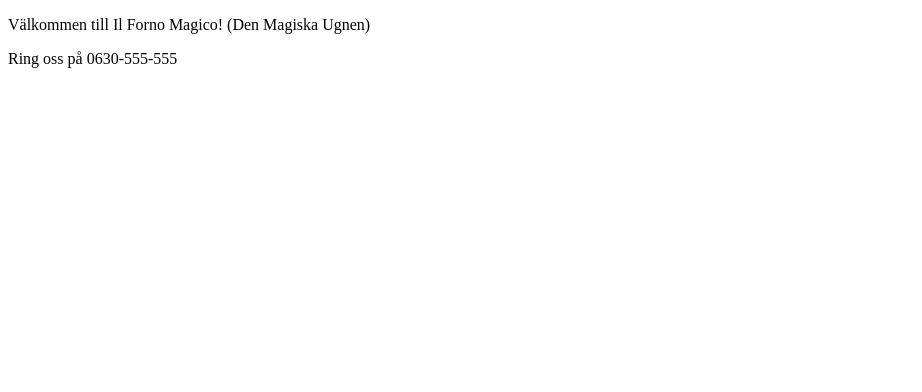
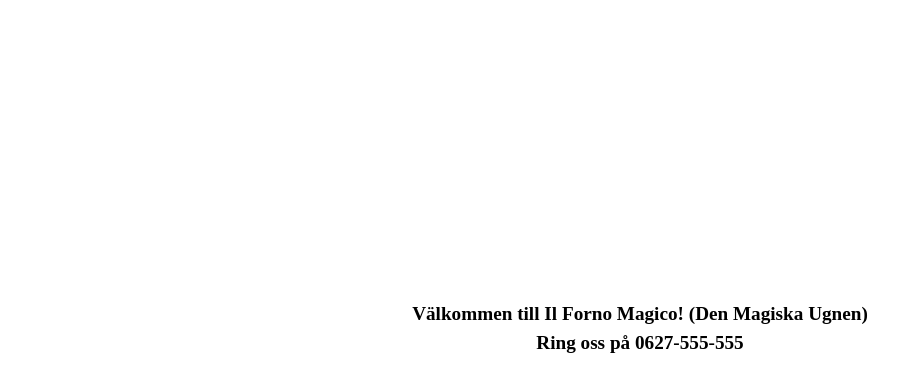
Before and after one commit to ivar117/JITS-pizzeria, a plain HTML site: page index.html in a window 1280 px wide. Shown: the whole page, without its empty margins (0-922 px from the left). Drawn offline with Linux system fonts and the light colour scheme.

Commit message:
grundläggande centrerad informerande text

```diff
--- a/index.html
+++ b/index.html
@@ -2,11 +2,14 @@
 <html lang="en">
 <head>
     <meta charset="UTF-8">
-    <meta name="viewport" content="width=device-width, initial-scale=1.0">
-    <title></title>
+    <meta name="viewport" content="width=device-width, initial-scale=0.0">
+    <link rel="stylesheet" href="style.css" media="all">
+    <title>Il Forno Magico</title>
 </head>
 <body>
-    <p>Välkommen till Il Forno Magico! (Den Magiska Ugnen)</p>
-    <p>Ring oss på 0630-555-555</p>
+        <div class="center">
+            <p>Välkommen till Il Forno Magico! (Den Magiska Ugnen)</p>
+            <p>Ring oss på 0627-555-555</p>
+        </div>
 </body>
 </html>
--- /dev/null
+++ b/style.css
@@ -0,0 +1,17 @@
+* {
+    margin: 0;
+}
+
+.center p {
+    font-weight: bold;
+    font-size: larger;
+}
+
+.center {
+    margin-top: 300px;
+    text-align: center;
+    line-height: 1.5;
+    width: fit-content;
+    margin-left: auto;
+    margin-right: auto;
+}
```
